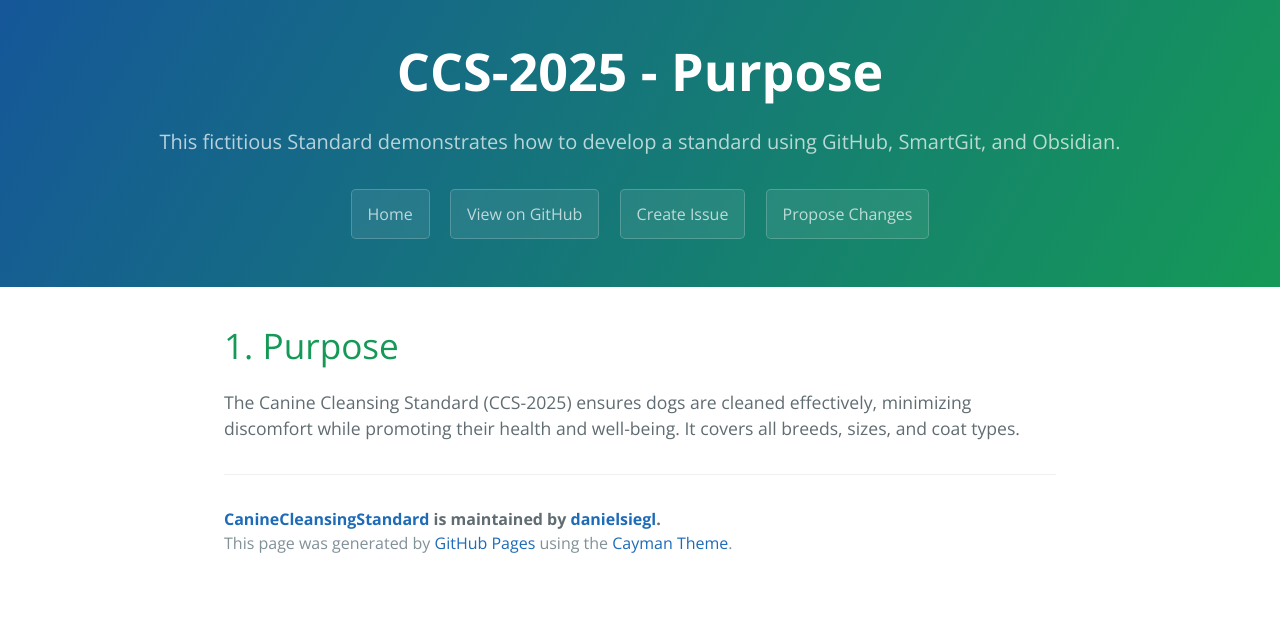
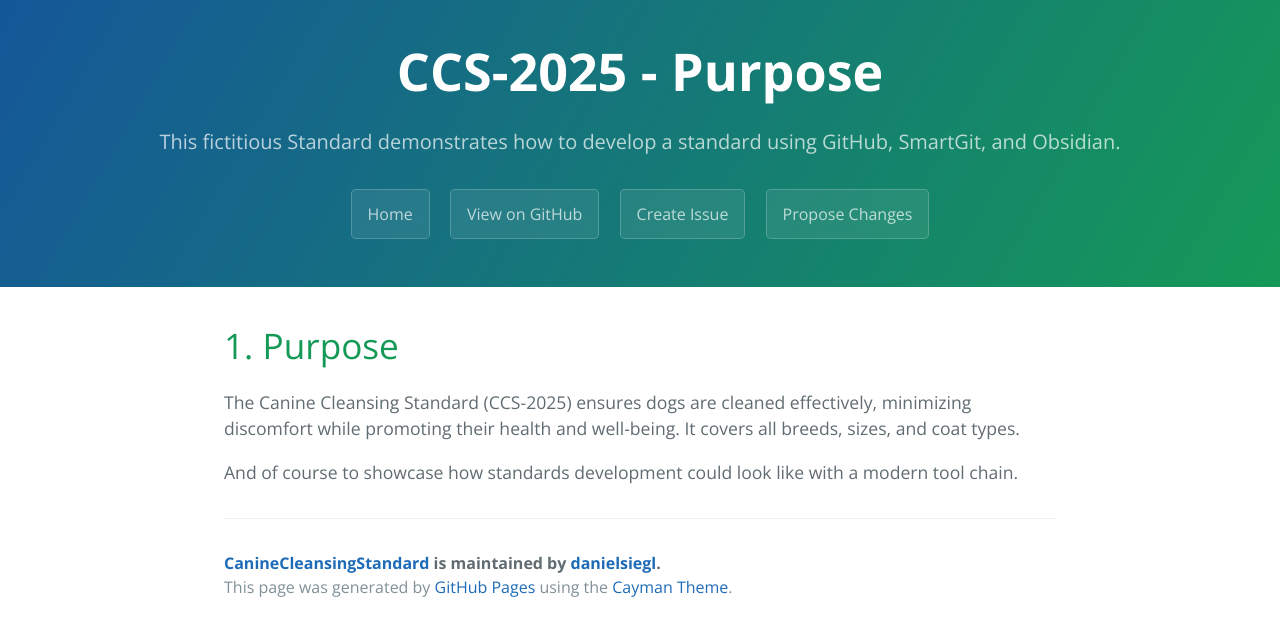
Before and after one commit to danielsiegl/CanineCleansingStandard, a Jekyll site: the page built from 01_Purpose.md, in a window 1280 px wide. Shown: the top 636 px of the page. Built offline with Jekyll 4.4.1, drawn with Linux system fonts in a browser that asks for light colours; our own code applies the rules of GitHub Pages for plain Markdown files.

Commit message:
Update 01_Purpose.md

```diff
--- a/01_Purpose.md
+++ b/01_Purpose.md
@@ -4,3 +4,5 @@ title: CCS-2025 - Purpose
 # 1. Purpose
 
 The Canine Cleansing Standard (CCS-2025) ensures dogs are cleaned effectively, minimizing discomfort while promoting their health and well-being. It covers all breeds, sizes, and coat types.
+
+And of course to showcase how standards development could look like with a modern tool chain.
```
